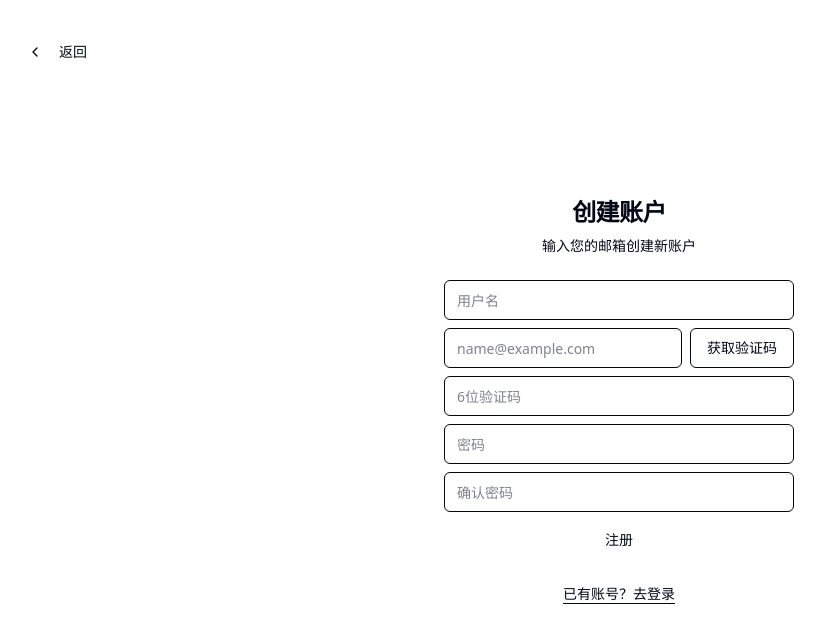
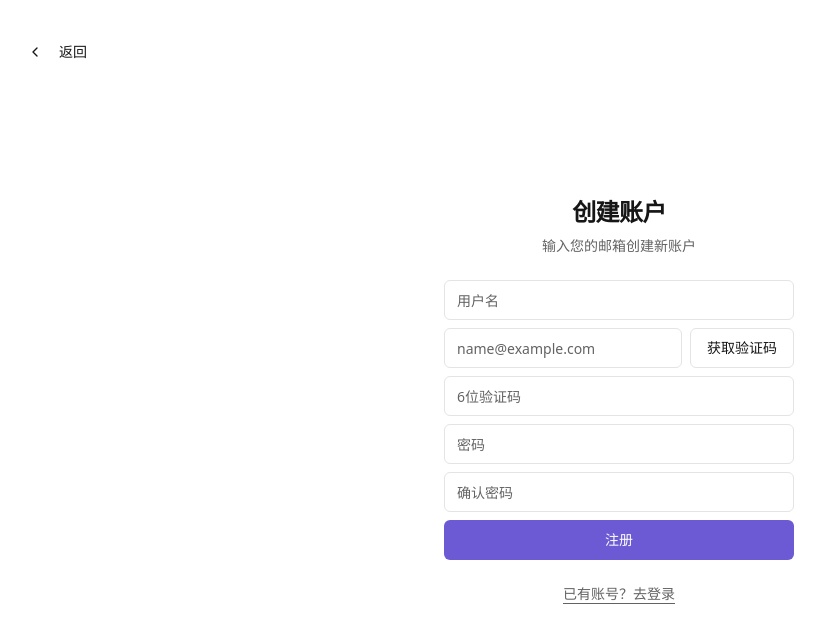
Before and after one commit to Coiness/NoteOL, a Next.js app: page /register in a window 1280 px wide. Shown: the top 640 px of the page, without its empty margins (21-846 px from the left). Built offline with nearby package versions, Linux system fonts and the light colour scheme.

Commit message:
feat:NoteList的UI

```diff
--- a/app/(main)/notes/layout.tsx
+++ b/app/(main)/notes/layout.tsx
@@ -9,7 +9,7 @@
   return (
     <div className="flex h-full">
       {/* 左侧列表 - 在移动端可能需要隐藏或做成抽屉 */}
-      <aside className="w-80 hidden md:block h-full border-r">
+      <aside className="w-80 hidden md:block h-full border-r bg-sidebar text-sidebar-foreground">
         <NoteList />
       </aside>
 
--- a/app/globals.css
+++ b/app/globals.css
@@ -1,66 +1,334 @@
 @import "tailwindcss";
+@plugin "tailwindcss-animate";
 @plugin "@tailwindcss/typography";
 
+@custom-variant dark (&:is(.dark *));
+
 :root {
-  --background: 0 0% 100%;
-  --foreground: 222.2 84% 4.9%;
-  --card: 0 0% 100%;
-  --card-foreground: 222.2 84% 4.9%;
-  --popover: 0 0% 100%;
-  --popover-foreground: 222.2 84% 4.9%;
-  --primary: 222.2 47.4% 11.2%;
-  --primary-foreground: 210 40% 98%;
-  --secondary: 210 40% 96.1%;
-  --secondary-foreground: 222.2 47.4% 11.2%;
-  --muted: 210 40% 96.1%;
-  --muted-foreground: 215.4 16.3% 46.9%;
-  --accent: 210 40% 96.1%;
-  --accent-foreground: 222.2 47.4% 11.2%;
-  --destructive: 0 84.2% 60.2%;
-  --destructive-foreground: 210 40% 98%;
-  --border: 214.3 31.8% 91.4%;
-  --input: 214.3 31.8% 91.4%;
-  --ring: 222.2 84% 4.9%;
+  /* <CHANGE> Modern note-taking app color scheme with purple accent */
+
+  /* Base colors - Clean white background for distraction-free editing */
+  --background: oklch(1 0 0); /* Pure white */
+  --foreground: oklch(0.2 0 0); /* Rich black for text */
+
+  /* Card & Popover - Subtle elevation */
+  --card: oklch(1 0 0);
+  --card-foreground: oklch(0.2 0 0);
+  --popover: oklch(1 0 0);
+  --popover-foreground: oklch(0.2 0 0);
+
+  /* Primary - Elegant purple for main actions */
+  --primary: oklch(0.55 0.18 285); /* Rich purple */
+  --primary-foreground: oklch(1 0 0);
+
+  /* Secondary - Soft gray for less prominent actions */
+  --secondary: oklch(0.96 0 0);
+  --secondary-foreground: oklch(0.2 0 0);
+
+  /* Muted - For subtle backgrounds and disabled states */
+  --muted: oklch(0.97 0 0);
+  --muted-foreground: oklch(0.5 0 0);
+
+  /* Accent - Lighter purple for hover states */
+  --accent: oklch(0.96 0.02 285);
+  --accent-foreground: oklch(0.25 0 0);
+
+  /* Destructive - Soft red for dangerous actions */
+  --destructive: oklch(0.55 0.22 25);
+  --destructive-foreground: oklch(0.99 0 0);
+
+  /* Borders & Inputs - Subtle separation */
+  --border: oklch(0.92 0 0);
+  --input: oklch(0.92 0 0);
+  --ring: oklch(0.55 0.18 285); /* Matches primary */
+
+  /* Tag colors - Soft, non-distracting palette */
+  --tag-blue: oklch(0.88 0.06 240);
+  --tag-green: oklch(0.88 0.08 145);
+  --tag-orange: oklch(0.88 0.08 60);
+  --tag-pink: oklch(0.88 0.06 340);
+  --tag-purple: oklch(0.88 0.06 285);
+  --tag-yellow: oklch(0.92 0.08 90);
+
+  /* Sidebar - Distinct from main editor */
+  --sidebar: oklch(0.98 0 0); /* Slightly off-white */
+  --sidebar-foreground: oklch(0.25 0 0);
+  --sidebar-primary: oklch(0.55 0.18 285);
+  --sidebar-primary-foreground: oklch(1 0 0);
+  --sidebar-accent: oklch(0.94 0.01 285);
+  --sidebar-accent-foreground: oklch(0.2 0 0);
+  --sidebar-border: oklch(0.9 0 0);
+  --sidebar-ring: oklch(0.55 0.18 285);
+
+  /* Editor background - Pure white for focus */
+  --editor: oklch(1 0 0);
+  --editor-foreground: oklch(0.15 0 0);
+
+  /* Command palette - Spotlight-like appearance */
+  --command: oklch(1 0 0);
+  --command-foreground: oklch(0.2 0 0);
+  --command-border: oklch(0.85 0 0);
+
+  /* Radius - Soft, rounded corners */
   --radius: 0.5rem;
-  --chart-1: 12 76% 61%;
-  --chart-2: 173 58% 39%;
-  --chart-3: 197 37% 24%;
-  --chart-4: 43 74% 66%;
-  --chart-5: 27 87% 67%;
 }
 
 .dark {
-  --background: 222.2 84% 4.9%;
-  --foreground: 210 40% 98%;
-  --card: 222.2 84% 4.9%;
-  --card-foreground: 210 40% 98%;
-  --popover: 222.2 84% 4.9%;
-  --popover-foreground: 210 40% 98%;
-  --primary: 210 40% 98%;
-  --primary-foreground: 222.2 47.4% 11.2%;
-  --secondary: 217.2 32.6% 17.5%;
-  --secondary-foreground: 210 40% 98%;
-  --muted: 217.2 32.6% 17.5%;
-  --muted-foreground: 215 20.2% 65.1%;
-  --accent: 217.2 32.6% 17.5%;
-  --accent-foreground: 210 40% 98%;
-  --destructive: 0 62.8% 30.6%;
-  --destructive-foreground: 210 40% 98%;
-  --border: 217.2 32.6% 17.5%;
-  --input: 217.2 32.6% 17.5%;
-  --ring: 212.7 26.8% 83.9%;
-  --chart-1: 220 70% 50%;
-  --chart-2: 160 60% 45%;
-  --chart-3: 30 80% 55%;
-  --chart-4: 280 65% 60%;
-  --chart-5: 340 75% 55%;
+  /* <CHANGE> Dark mode with rich blacks and purple accent */
+
+  /* Base colors - Deep background for comfortable night reading */
+  --background: oklch(0.12 0 0); /* Deep black */
+  --foreground: oklch(0.95 0 0); /* Soft white */
+
+  /* Card & Popover - Subtle elevation in dark mode */
+  --card: oklch(0.15 0 0);
+  --card-foreground: oklch(0.95 0 0);
+  --popover: oklch(0.14 0 0);
+  --popover-foreground: oklch(0.95 0 0);
+
+  /* Primary - Vibrant purple for dark mode */
+  --primary: oklch(0.7 0.2 285);
+  --primary-foreground: oklch(0.98 0 0);
+
+  /* Secondary - Dark gray for less prominent actions */
+  --secondary: oklch(0.2 0 0);
+  --secondary-foreground: oklch(0.95 0 0);
+
+  /* Muted - For subtle backgrounds */
+  --muted: oklch(0.18 0 0);
+  --muted-foreground: oklch(0.6 0 0);
+
+  /* Accent - Purple tint for hover states */
+  --accent: oklch(0.22 0.03 285);
+  --accent-foreground: oklch(0.95 0 0);
+
+  /* Destructive - Vibrant red for dark mode */
+  --destructive: oklch(0.5 0.2 25);
+  --destructive-foreground: oklch(0.95 0 0);
+
+  /* Borders & Inputs */
+  --border: oklch(0.25 0 0);
+  --input: oklch(0.25 0 0);
+  --ring: oklch(0.7 0.2 285);
+
+  /* Tag colors - Muted for dark mode */
+  --tag-blue: oklch(0.3 0.08 240);
+  --tag-green: oklch(0.3 0.1 145);
+  --tag-orange: oklch(0.3 0.1 60);
+  --tag-pink: oklch(0.3 0.08 340);
+  --tag-purple: oklch(0.3 0.08 285);
+  --tag-yellow: oklch(0.35 0.1 90);
+
+  /* Sidebar - Darker than main editor for visual separation */
+  --sidebar: oklch(0.1 0 0);
+  --sidebar-foreground: oklch(0.9 0 0);
+  --sidebar-primary: oklch(0.7 0.2 285);
+  --sidebar-primary-foreground: oklch(0.98 0 0);
+  --sidebar-accent: oklch(0.18 0.02 285);
+  --sidebar-accent-foreground: oklch(0.95 0 0);
+  --sidebar-border: oklch(0.2 0 0);
+  --sidebar-ring: oklch(0.7 0.2 285);
+
+  /* Editor background - Slightly lighter than base for focus */
+  --editor: oklch(0.14 0 0);
+  --editor-foreground: oklch(0.92 0 0);
+
+  /* Command palette - Elevated appearance */
+  --command: oklch(0.16 0 0);
+  --command-foreground: oklch(0.95 0 0);
+  --command-border: oklch(0.3 0 0);
+
+  /* Charts - Adjusted for dark mode */
+  --chart-1: oklch(0.6 0.2 285);
+  --chart-2: oklch(0.65 0.15 200);
+  --chart-3: oklch(0.7 0.18 145);
+  --chart-4: oklch(0.6 0.15 60);
+  --chart-5: oklch(0.65 0.18 340);
 }
 
-body {
-  color: hsl(var(--foreground));
-  background: hsl(var(--background));
+@theme inline {
+  /* --font-sans: "Geist", "Geist Fallback"; */
+  /* --font-mono: "Geist Mono", "Geist Mono Fallback"; */
+
+  /* <CHANGE> Map all color variables to Tailwind */
+  --color-background: var(--background);
+  --color-foreground: var(--foreground);
+  --color-card: var(--card);
+  --color-card-foreground: var(--card-foreground);
+  --color-popover: var(--popover);
+  --color-popover-foreground: var(--popover-foreground);
+  --color-primary: var(--primary);
+  --color-primary-foreground: var(--primary-foreground);
+  --color-secondary: var(--secondary);
+  --color-secondary-foreground: var(--secondary-foreground);
+  --color-muted: var(--muted);
+  --color-muted-foreground: var(--muted-foreground);
+  --color-accent: var(--accent);
+  --color-accent-foreground: var(--accent-foreground);
+  --color-destructive: var(--destructive);
+  --color-destructive-foreground: var(--destructive-foreground);
+  --color-border: var(--border);
+  --color-input: var(--input);
+  --color-ring: var(--ring);
+
+  /* Tag colors */
+  --color-tag-blue: var(--tag-blue);
+  --color-tag-green: var(--tag-green);
+  --color-tag-orange: var(--tag-orange);
+  --color-tag-pink: var(--tag-pink);
+  --color-tag-purple: var(--tag-purple);
+  --color-tag-yellow: var(--tag-yellow);
+
+  /* Sidebar colors */
+  --color-sidebar: var(--sidebar);
+  --color-sidebar-foreground: var(--sidebar-foreground);
+  --color-sidebar-primary: var(--sidebar-primary);
+  --color-sidebar-primary-foreground: var(--sidebar-primary-foreground);
+  --color-sidebar-accent: var(--sidebar-accent);
+  --color-sidebar-accent-foreground: var(--sidebar-accent-foreground);
+  --color-sidebar-border: var(--sidebar-border);
+  --color-sidebar-ring: var(--sidebar-ring);
+
+  /* Editor colors */
+  --color-editor: var(--editor);
+  --color-editor-foreground: var(--editor-foreground);
+
+  /* Command palette colors */
+  --color-command: var(--command);
+  --color-command-foreground: var(--command-foreground);
+  --color-command-border: var(--command-border);
+
+  /* Chart colors */
+  --color-chart-1: var(--chart-1);
+  --color-chart-2: var(--chart-2);
+  --color-chart-3: var(--chart-3);
+  --color-chart-4: var(--chart-4);
+  --color-chart-5: var(--chart-5);
+
+  /* Radius scale */
+  --radius-sm: calc(var(--radius) - 4px);
+  --radius-md: calc(var(--radius) - 2px);
+  --radius-lg: var(--radius);
+  --radius-xl: calc(var(--radius) + 4px);
 }
 
-.test {
-  display: flex;
+@layer base {
+  * {
+    @apply border-border outline-ring/50;
+  }
+
+  body {
+    @apply bg-background text-foreground;
+  }
+
+  /* <CHANGE> Additional typography styles for note-taking */
+  h1,
+  h2,
+  h3,
+  h4,
+  h5,
+  h6 {
+    @apply text-balance;
+  }
+
+  /* Smooth scrolling for better UX */
+  html {
+    scroll-behavior: smooth;
+  }
+
+  /* Focus visible for accessibility */
+  *:focus-visible {
+    @apply outline-2 outline-offset-2 outline-ring;
+  }
 }
+
+/* <CHANGE> Custom utility classes for the note app */
+@layer utilities {
+  /* Editor-specific background */
+  .editor-bg {
+    background-color: var(--editor);
+    color: var(--editor-foreground);
+  }
+
+  /* Command palette styling */
+  .command-palette {
+    background-color: var(--command);
+    color: var(--command-foreground);
+    border-color: var(--command-border);
+  }
+
+  /* Tag color utilities */
+  .tag-blue {
+    background-color: var(--tag-blue);
+  }
+
+  .tag-green {
+    background-color: var(--tag-green);
+  }
+
+  .tag-orange {
+    background-color: var(--tag-orange);
+  }
+
+  .tag-pink {
+    background-color: var(--tag-pink);
+  }
+
+  .tag-purple {
+    background-color: var(--tag-purple);
+  }
+
+  .tag-yellow {
+    background-color: var(--tag-yellow);
+  }
+
+  /* Sidebar-specific styling */
+  .sidebar-bg {
+    background-color: var(--sidebar);
+    color: var(--sidebar-foreground);
+    border-color: var(--sidebar-border);
+  }
+
+  /* Text rendering optimization for better readability */
+  .text-optimize {
+    text-rendering: optimizeLegibility;
+    -webkit-font-smoothing: antialiased;
+    -moz-osx-font-smoothing: grayscale;
+  }
+}
+
+/* <CHANGE> Component-specific enhancements */
+@layer components {
+  /* Enhanced card styling for auth pages */
+  .auth-card {
+    @apply bg-card border border-border shadow-lg;
+  }
+
+  /* Command item hover effect */
+  [cmdk-item] {
+    @apply cursor-pointer select-none rounded-md transition-colors;
+  }
+
+  [cmdk-item]:hover {
+    @apply bg-accent text-accent-foreground;
+  }
+
+  [cmdk-item][data-selected] {
+    @apply bg-accent text-accent-foreground;
+  }
+
+  /* Badge enhancements for tags */
+  .badge-tag {
+    @apply rounded-md px-2 py-0.5 text-xs font-medium transition-colors;
+  }
+
+  /* Skeleton improvements */
+  .skeleton {
+    @apply animate-pulse bg-muted;
+  }
+
+  /* Smooth transitions for interactive elements */
+  .interactive {
+    @apply transition-all duration-200 ease-in-out;
+  }
+}
--- a/components/editor/note-detail.tsx
+++ b/components/editor/note-detail.tsx
@@ -154,7 +154,7 @@
       </div>
 
       {/* 编辑器区域 */}
-      <div className="flex-1 overflow-hidden">
+      <div className="flex-1 overflow-hidden editor-bg">
         <NoteEditor
             key={noteId}
             value={content}
--- a/components/ui/command.tsx
+++ b/components/ui/command.tsx
@@ -15,7 +15,7 @@
   <CommandPrimitive
     ref={ref}
     className={cn(
-      "flex h-full w-full flex-col overflow-hidden rounded-md bg-popover text-popover-foreground",
+      "flex h-full w-full flex-col overflow-hidden rounded-md command-palette",
       className
     )}
     {...props}
```
